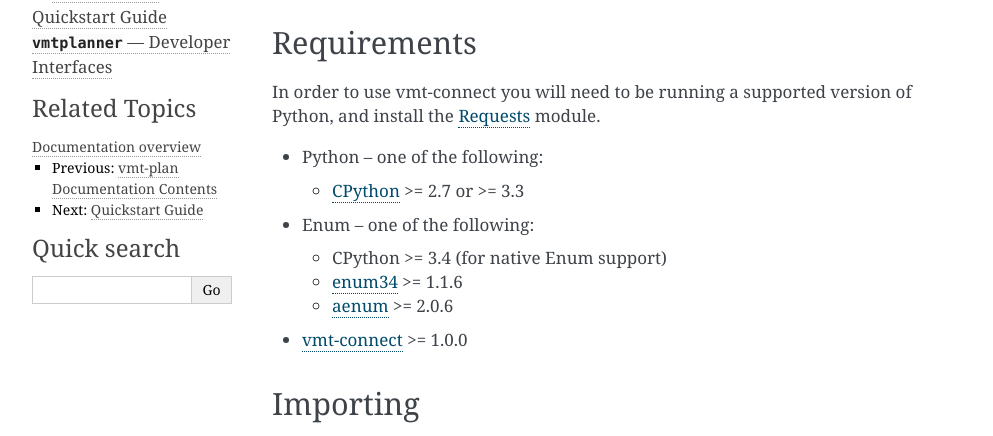
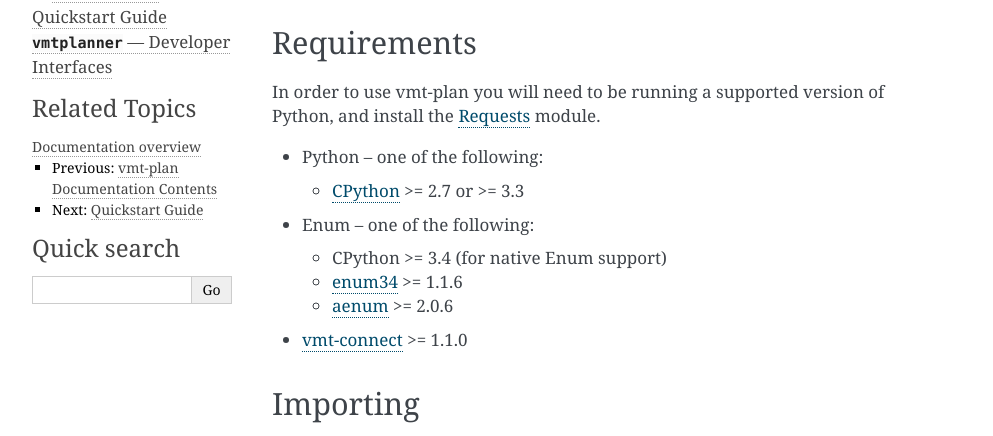
Before and after one commit to turbonomic/vmt-plan, a Sphinx documentation site: the page built from docs/source/install.rst, in a window 1280 px wide. Shown: the part 185-621 px from the top of the page, without its empty margins (148-1141 px from the left). Built offline with Sphinx 7.4.7, drawn with Linux system fonts in a browser that asks for light colours.

Commit message:
Update installation instructions and fix formatting

```diff
--- a/docs/source/entity_spec.rst
+++ b/docs/source/entity_spec.rst
@@ -23,20 +23,20 @@
   entities = [
     # add 5 copies immediately, and every month for 2 months
     {'id': '1341c28a-c9b7-46a5-ab25-321260482a91',
-     'action': PlanSetting.add,
+     'action': PlanSetting.ADD,
      'count': 5,
      'projection': [0, 30, 60]
     },
     # replace VM with template in a month
     {'id': '1341c28a-c9b7-46a5-ab25-321260482a91',
-     'action': PlanSetting.replace,
+     'action': PlanSetting.REPLACE,
      'template': '63513223-d9a7-46b5-df98-324351482a91',
      'count': 1,
      'projection': [30]
     },
     # remove VM immediately
     {'id': '1341c28a-c9b7-46a5-ab25-321260482a91',
-     'action': PlanSetting.remove,
+     'action': PlanSetting.DELETE,
      'count': 1,
      'projection': [0]
     }
--- a/docs/source/install.rst
+++ b/docs/source/install.rst
@@ -20,7 +20,7 @@
 Requirements
 -------------
 
-In order to use vmt-connect you will need to be running a supported version of
+In order to use vmt-plan you will need to be running a supported version of
 Python, and install the Requests_ module.
 
 * Python -- one of the following:
@@ -33,7 +33,7 @@
   - enum34_ >= 1.1.6
   - aenum_ >= 2.0.6
 
-* vmt-connect_ >= 1.0.0
+* vmt-connect_ >= 1.1.0
 
 
 Importing
```
Also changed, not shown: 1 other file.
